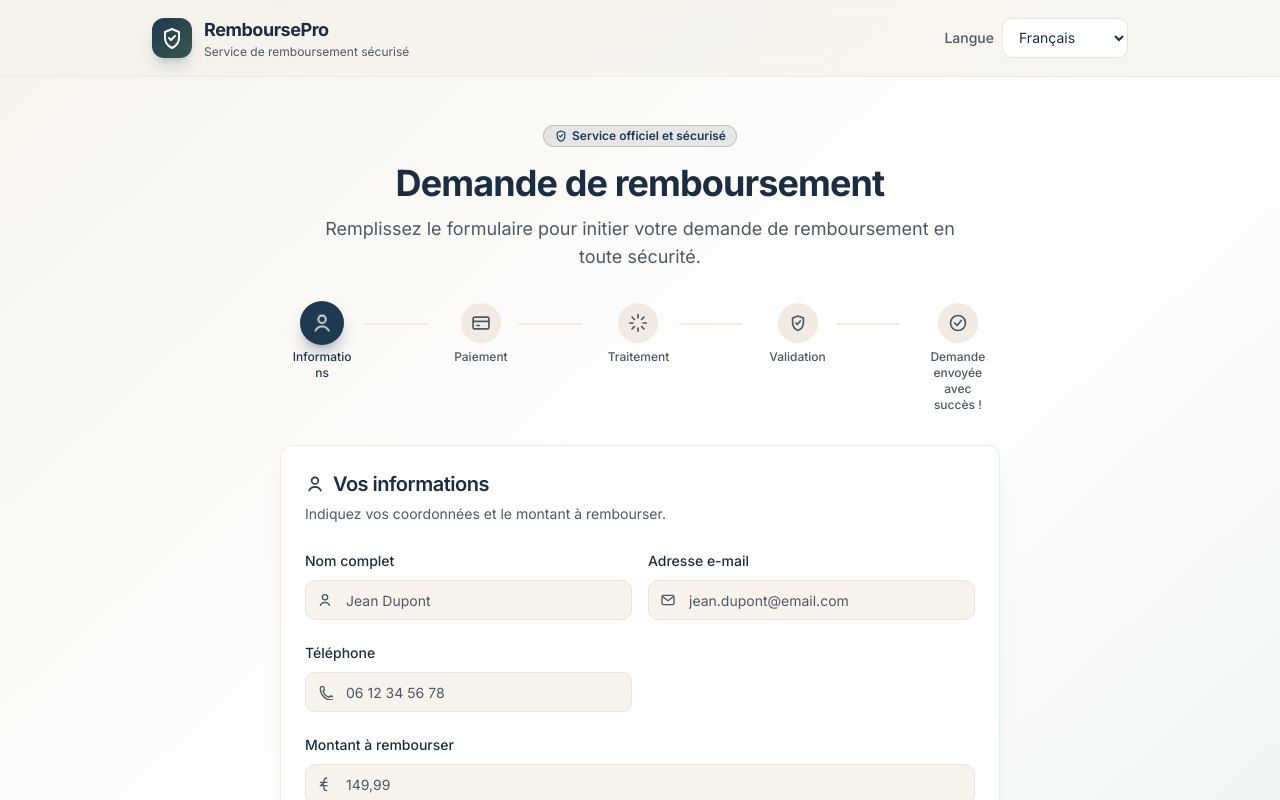
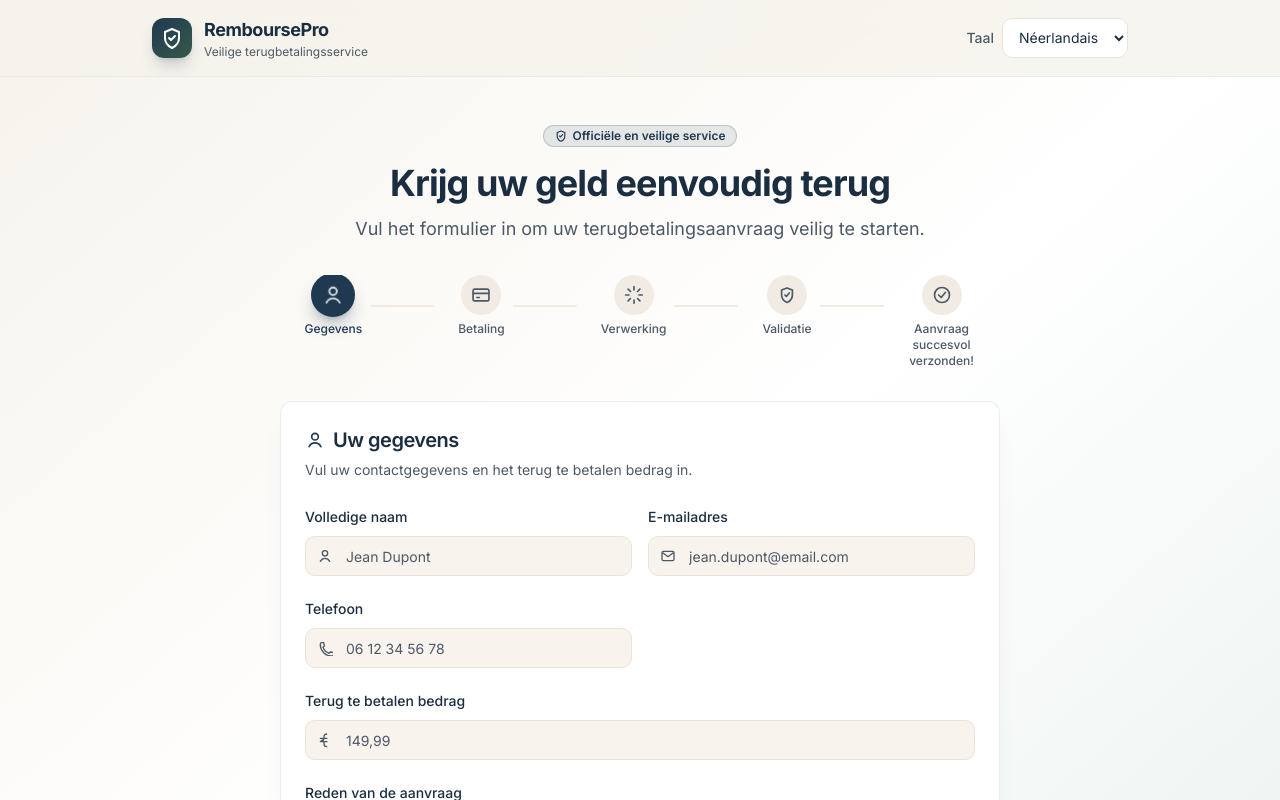
Before and after one commit to Medellin20/RemboursePro, a Next.js app: page / in a window 1280 px wide. Shown: the top 800 px of the page. Built offline with nearby package versions, Linux system fonts and the light colour scheme.

Commit message:
New Configs

```diff
--- a/app/page.tsx
+++ b/app/page.tsx
@@ -1,7 +1,7 @@
     'use client';
 
       import { useState, useEffect, type SVGProps } from 'react';
-      import { translations, languages, isLanguage, type Language, type TranslationKey } from '@/lib/translations';
+      import { defaultLanguage, translations, languages, isLanguage, type Language, type TranslationKey } from '@/lib/translations';
       import { Button } from '@/components/ui/button';
       import { Input } from '@/components/ui/input';
       import { Label } from '@/components/ui/label';
@@ -158,8 +158,17 @@
       }
 
       export default function Home() {
-        const [language, setLanguage] = useState<Language>('fr');
+        const [language, setLanguage] = useState<Language>(defaultLanguage);
         const t = translations[language];
+
+        useEffect(() => {
+          try {
+            const saved = localStorage.getItem('remboursepro-language');
+            if (isLanguage(saved)) setLanguage(saved);
+          } catch {
+            // The language selector also works when browser storage is unavailable.
+          }
+        }, []);
 
         useEffect(() => {
           document.documentElement.lang = language;
@@ -169,6 +178,11 @@
         const changeLanguage = (value: string) => {
           if (!isLanguage(value)) return;
           setLanguage(value);
+          try {
+            localStorage.setItem('remboursepro-language', value);
+          } catch {
+            // Keep the selected language for the current visit.
+          }
         };
 
         const formatAmount = (value: string) =>
@@ -428,15 +442,15 @@
             <main className="max-w-3xl mx-auto px-3 sm:px-6 pb-12 sm:pb-20">
               {/* Stepper */}
               {step !== 'processing' && (
-                <div className="mb-6 w-full sm:mb-8 animate-slide-up">
-                  <div className="flex w-full items-start justify-between sm:justify-center sm:gap-4">
+                <div className="-mx-3 mb-6 overflow-x-auto px-3 sm:mx-0 sm:mb-8 sm:px-0">
+                  <div className="flex min-w-max items-start justify-start gap-1 sm:justify-center sm:gap-4 animate-slide-up">
                     {steps.map((s, idx) => {
                     const Icon = s.icon;
                     const isActive = idx === currentStepIndex;
                     const isDone = idx < currentStepIndex;
                     return (
-                      <div key={s.key} className="flex min-w-0 flex-1 items-start justify-center sm:flex-initial">
-                        <div className="flex min-w-0 flex-1 flex-col items-center gap-1.5">
+                      <div key={s.key} className="flex shrink-0 items-center">
+                        <div className="flex flex-col items-center gap-1.5">
                           <div
                             className={`w-9 h-9 sm:w-10 sm:h-10 rounded-full flex items-center justify-center transition-all duration-300 ${
                               isActive
@@ -448,12 +462,12 @@
                           >
                             {isDone ? <CheckCircle2 className="w-5 h-5" /> : <Icon className={`w-5 h-5 ${isActive ? 'animate-pulse-ring' : ''}`} />}
                           </div>
-                          <span className={`w-full px-0.5 text-center text-[10px] leading-tight break-words sm:max-w-[68px] sm:text-xs font-medium ${isActive ? 'text-primary' : isDone ? 'text-secondary' : 'text-muted-foreground'}`}>
+                          <span className={`max-w-[68px] text-center text-[10px] leading-tight sm:text-xs font-medium ${isActive ? 'text-primary' : isDone ? 'text-secondary' : 'text-muted-foreground'}`}>
                             {s.label}
                           </span>
                         </div>
                         {idx < steps.length - 1 && (
-                          <div className={`hidden sm:block w-16 h-0.5 mx-2 mt-5 rounded-full transition-all duration-300 ${idx < currentStepIndex ? 'bg-secondary' : 'bg-muted'}`} />
+                          <div className={`w-4 sm:w-16 h-0.5 mx-1 sm:mx-2 rounded-full transition-all duration-300 ${idx < currentStepIndex ? 'bg-secondary' : 'bg-muted'}`} />
                         )}
                       </div>
                     );
--- a/lib/translations.ts
+++ b/lib/translations.ts
@@ -11,6 +11,8 @@ export const languages = [
 ] as const;
 
 export type Language = (typeof languages)[number]['code'];
+
+export const defaultLanguage: Language = 'nl';
 
 export const isLanguage = (value: string | null): value is Language =>
   languages.some(({ code }) => code === value);
```
